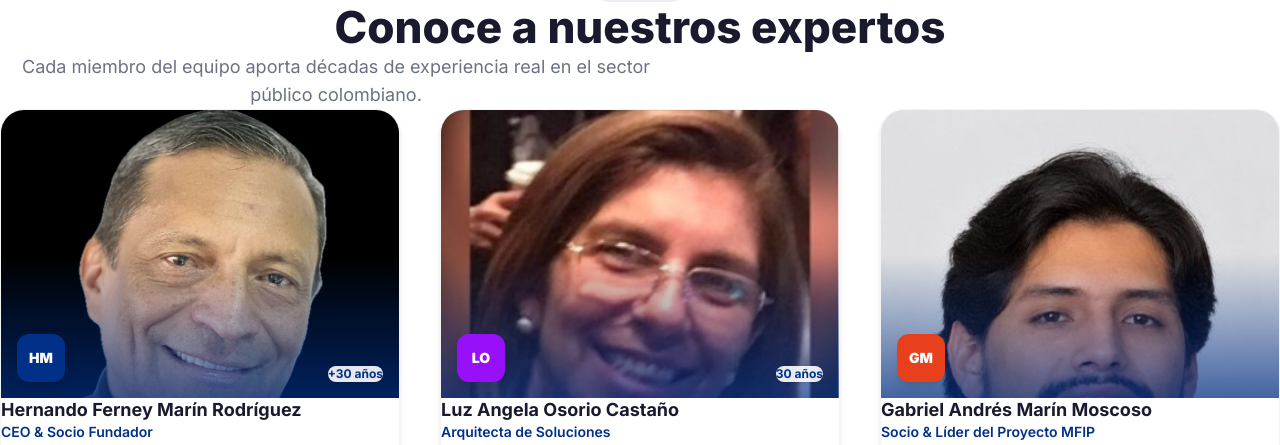
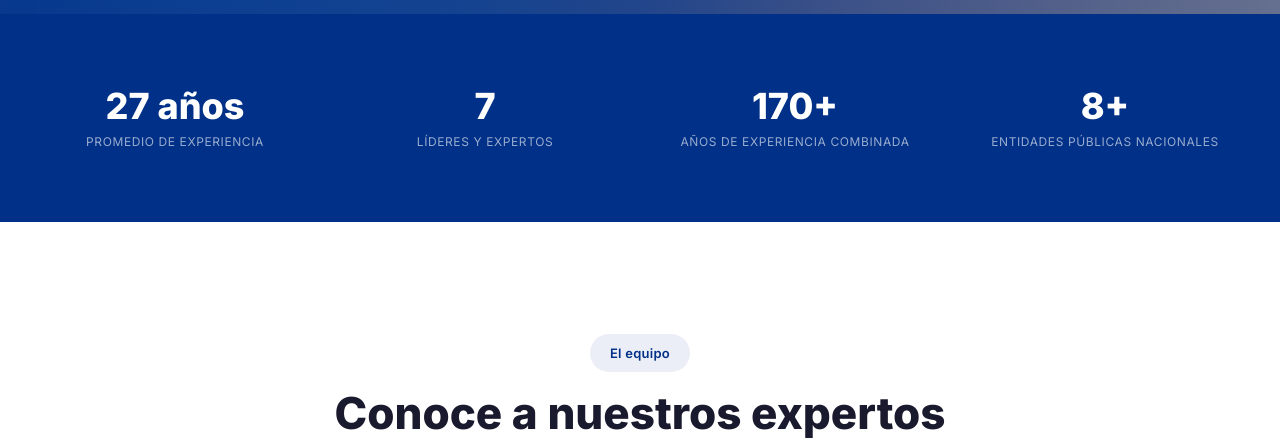
Before and after one commit to hernandomarin-byte/consisa-web, a Next.js app: page /equipo in a window 1280 px wide. Shown: the part 612-1057 px from the top of the page. Built offline with nearby package versions, Linux system fonts and the light colour scheme; grey boxes are pictures that could not be loaded.

Commit message:
Quitar reset global de margin/padding; encuadre vertical de fotos del equipo

```diff
--- a/src/app/equipo/page.tsx
+++ b/src/app/equipo/page.tsx
@@ -123,7 +123,7 @@ export default function EquipoPage() {
             {team.map((m, i) => (
               <div key={i} className="bg-white rounded-3xl overflow-hidden shadow-md hover:shadow-2xl transition-all duration-300 hover:-translate-y-2 border border-gray-100">
                 {/* Photo */}
-                <div className="relative h-72 bg-gray-100 overflow-hidden">
+                <div className="relative aspect-[4/5] bg-gray-100 overflow-hidden">
                   {m.img ? (
                     <Image
                     src={m.img}
--- a/src/app/globals.css
+++ b/src/app/globals.css
@@ -11,7 +11,7 @@
   --font-family-sans: 'Inter', -apple-system, BlinkMacSystemFont, 'Segoe UI', sans-serif;
 }
 
-* { box-sizing: border-box; padding: 0; margin: 0; }
+* { box-sizing: border-box; }
 html { scroll-behavior: smooth; }
 body { font-family: var(--font-family-sans); color: #1A1A2E; background: #ffffff; font-size: 17px; line-height: 1.7; }
 
```
